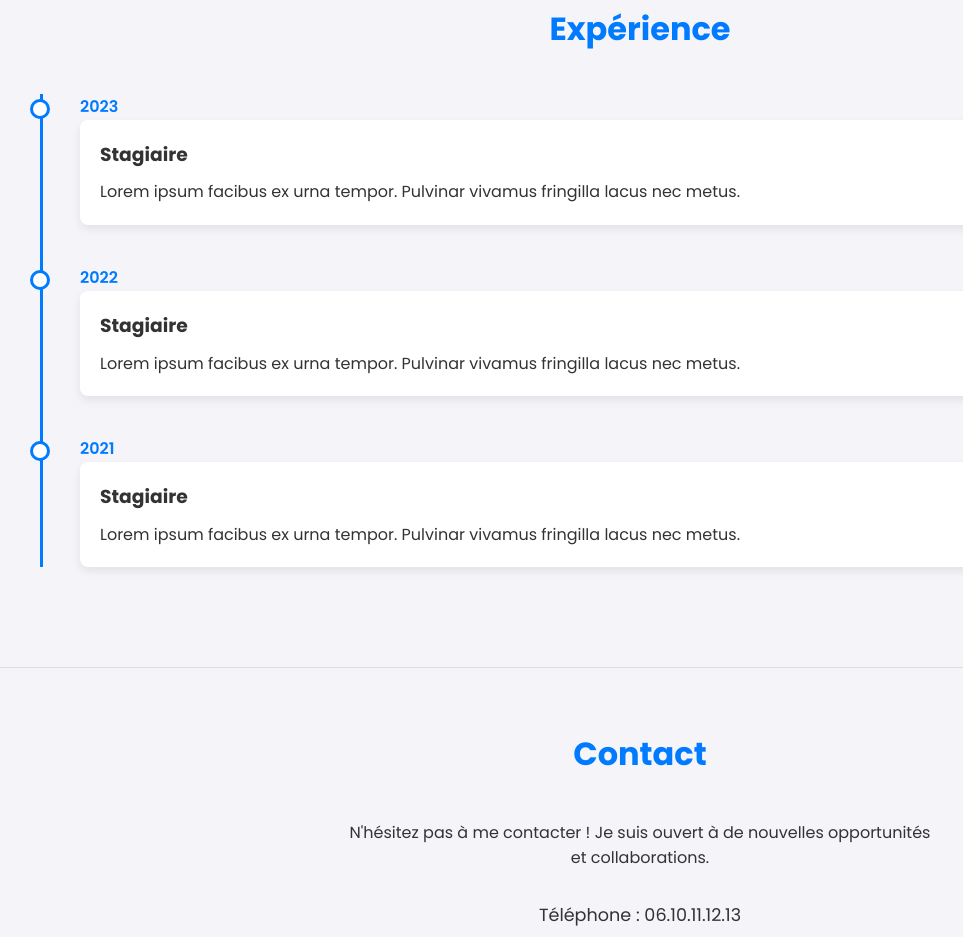
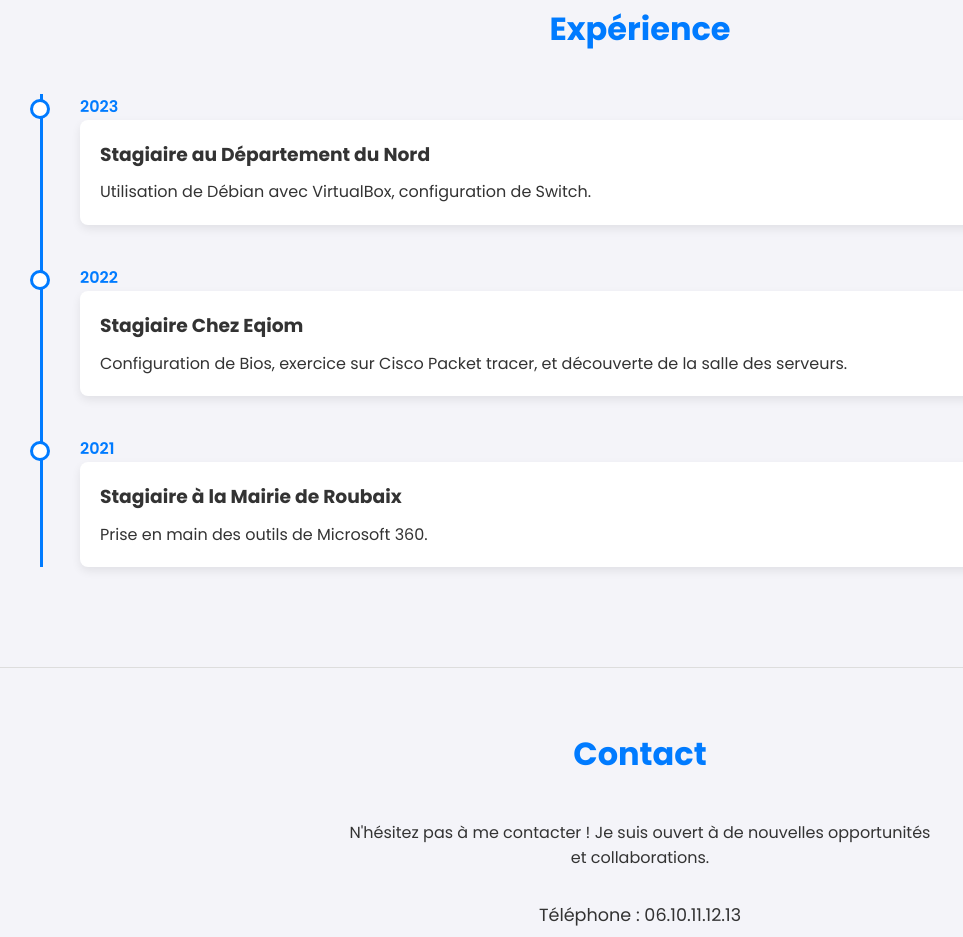
Before and after one commit to Simon-blm/Monportoflio, a plain HTML site: page index.html in a window 1280 px wide. Shown: the part 802-1739 px from the top of the page, without its empty margins (0-963 px from the left). Drawn offline with Linux system fonts and the light colour scheme.

Commit message:
mise a jour du portofolio

```diff
--- a/index.html
+++ b/index.html
@@ -58,24 +58,24 @@
                     <div class="timeline-dot"></div>
                     <div class="timeline-date">2023</div>
                     <div class="timeline-content">
-                        <h3>Stagiaire</h3>
-                        <p>Lorem ipsum facibus ex urna tempor. Pulvinar vivamus fringilla lacus nec metus.</p>
+                        <h3>Stagiaire au Département du Nord</h3>
+                        <p>Utilisation de Débian avec VirtualBox, configuration de Switch.</p>
                     </div>
                 </div>
                 <div class="timeline-item">
                     <div class="timeline-dot"></div>
                     <div class="timeline-date">2022</div>
                     <div class="timeline-content">
-                        <h3>Stagiaire</h3>
-                        <p>Lorem ipsum facibus ex urna tempor. Pulvinar vivamus fringilla lacus nec metus.</p>
+                        <h3>Stagiaire Chez Eqiom</h3>
+                        <p>Configuration de Bios, exercice sur Cisco Packet tracer, et découverte de la salle des serveurs. </p>
                     </div>
                 </div>
                 <div class="timeline-item">
                     <div class="timeline-dot"></div>
                     <div class="timeline-date">2021</div>
                     <div class="timeline-content">
-                        <h3>Stagiaire</h3>
-                        <p>Lorem ipsum facibus ex urna tempor. Pulvinar vivamus fringilla lacus nec metus.</p>
+                        <h3>Stagiaire à la Mairie de Roubaix</h3>
+                        <p>Prise en main des outils de Microsoft 360.</p>
                     </div>
                 </div>
             </div>
```
